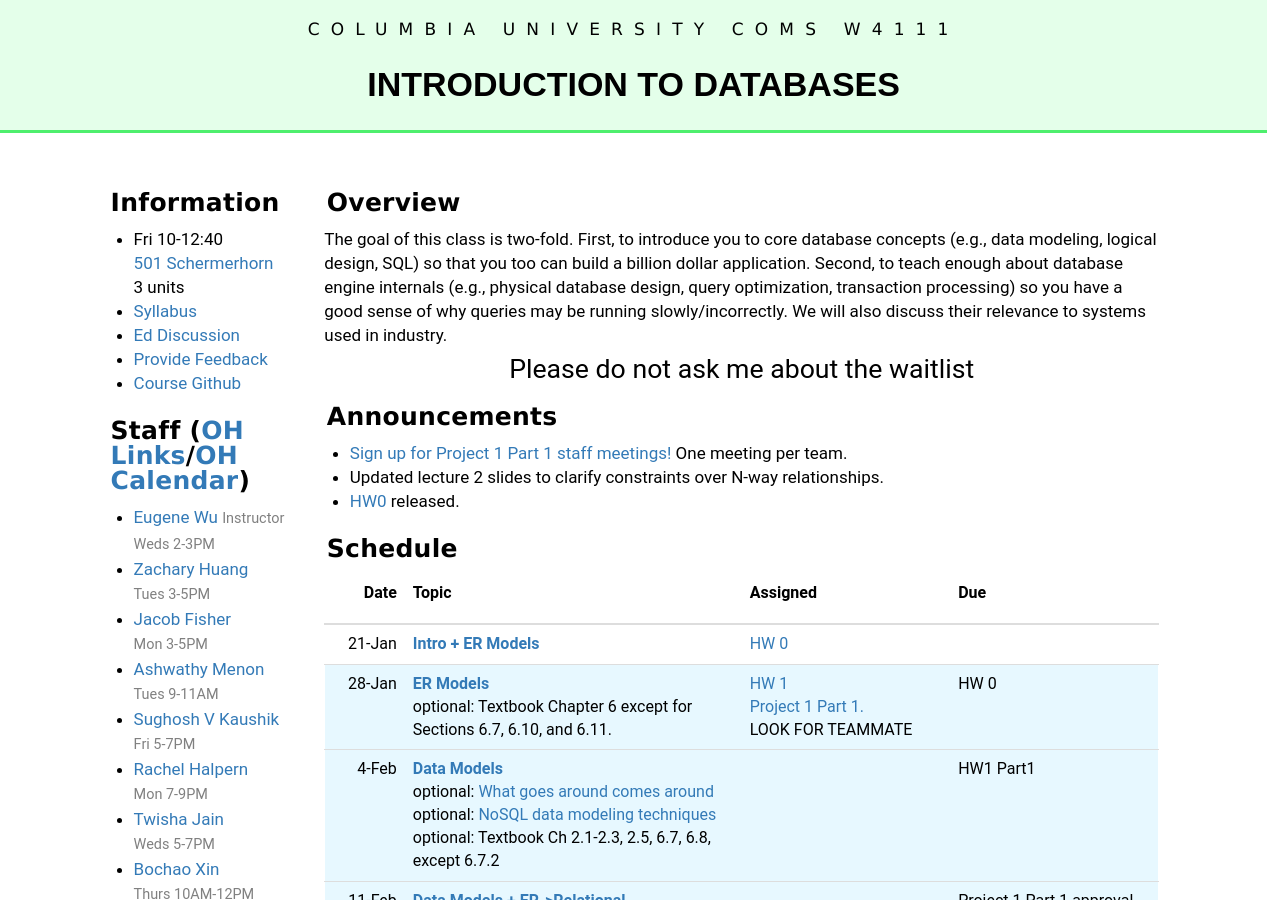
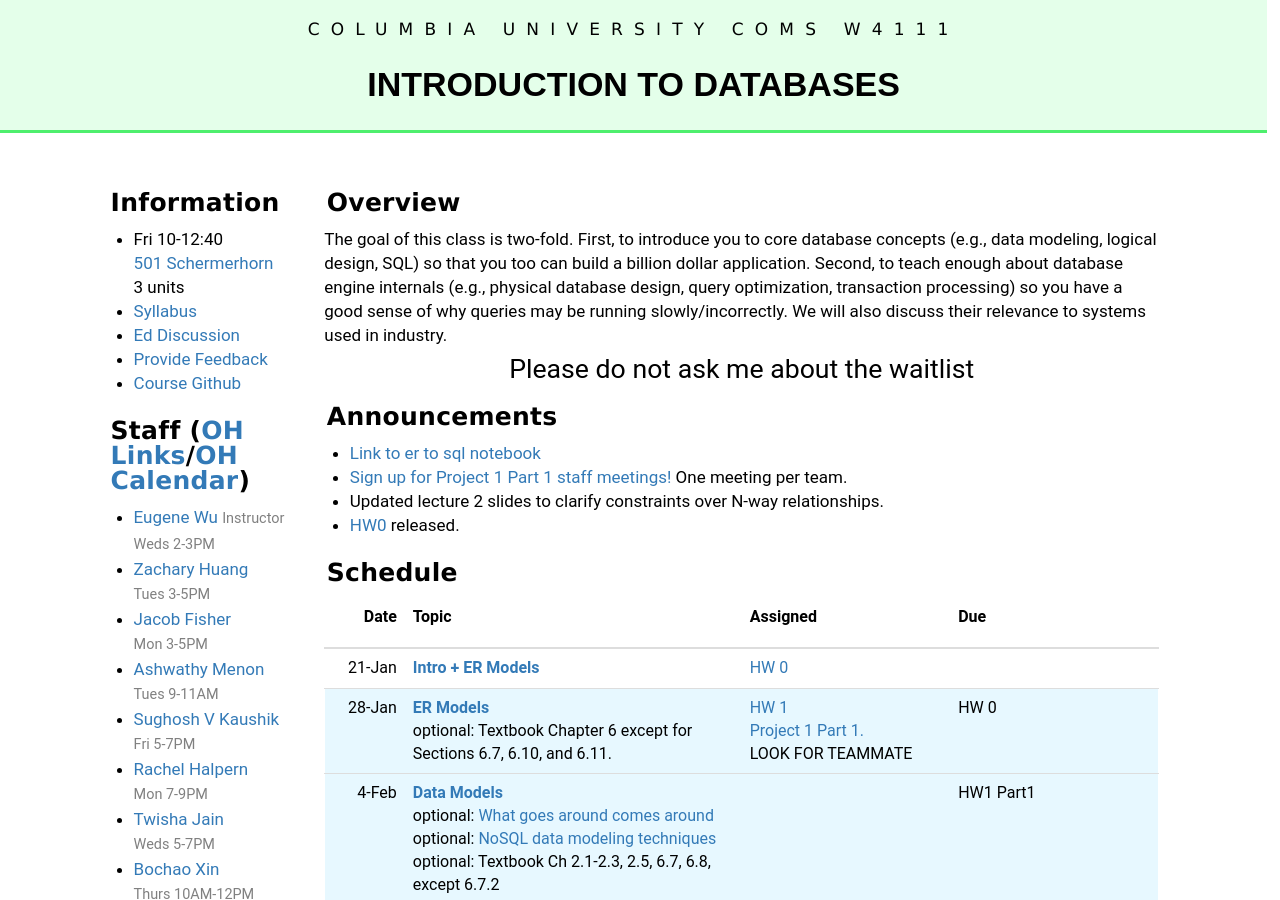
Before and after one commit to Kitatine/w4111.github.io, a Jekyll site: the page built from index.md, in a window 1280 px wide and 900 px high. Built offline with Jekyll 4.4.1, drawn with Linux system fonts in a browser that asks for light colours.

Commit message:
lazy commit msg

```diff
--- a/index.md
+++ b/index.md
@@ -28,6 +28,7 @@
 
 #### Announcements
 
+* [Link to er to sql notebook](https://github.com/w4111/w4111.github.io/tree/main/src/notebooks)
 * [Sign up for Project 1 Part 1 staff meetings!](https://calendar.google.com/calendar/u/0/selfsched?sstoken=UUpOU05mUUpZYXk2fGRlZmF1bHR8YmE0YmE0M2MzNzkyYWZjOTcxYjRkMTBmNDNmNjA1NDc)  One meeting per team.
 * Updated lecture 2 slides to clarify constraints over N-way relationships.
 * [HW0](https://github.com/w4111/hw0) released.
```
